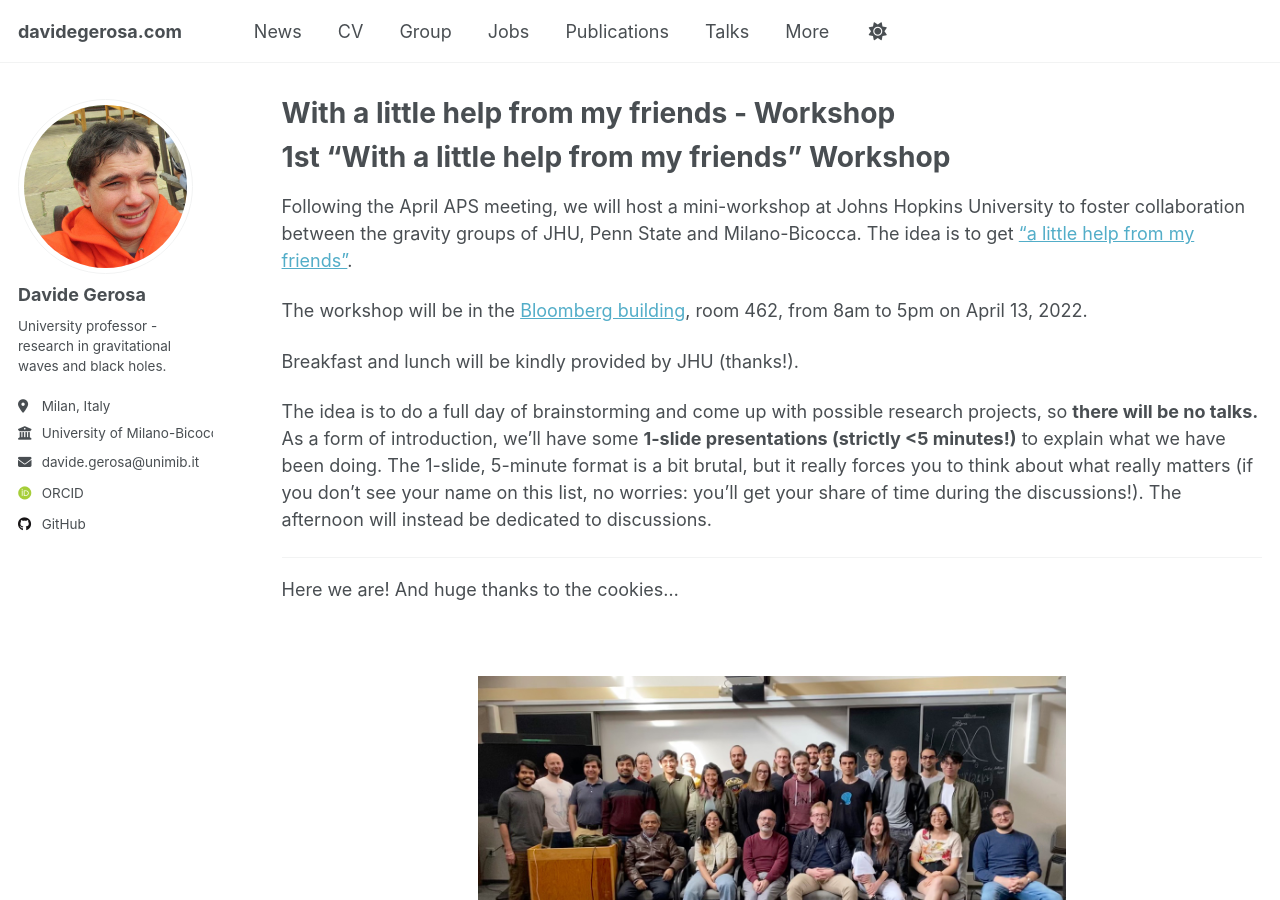
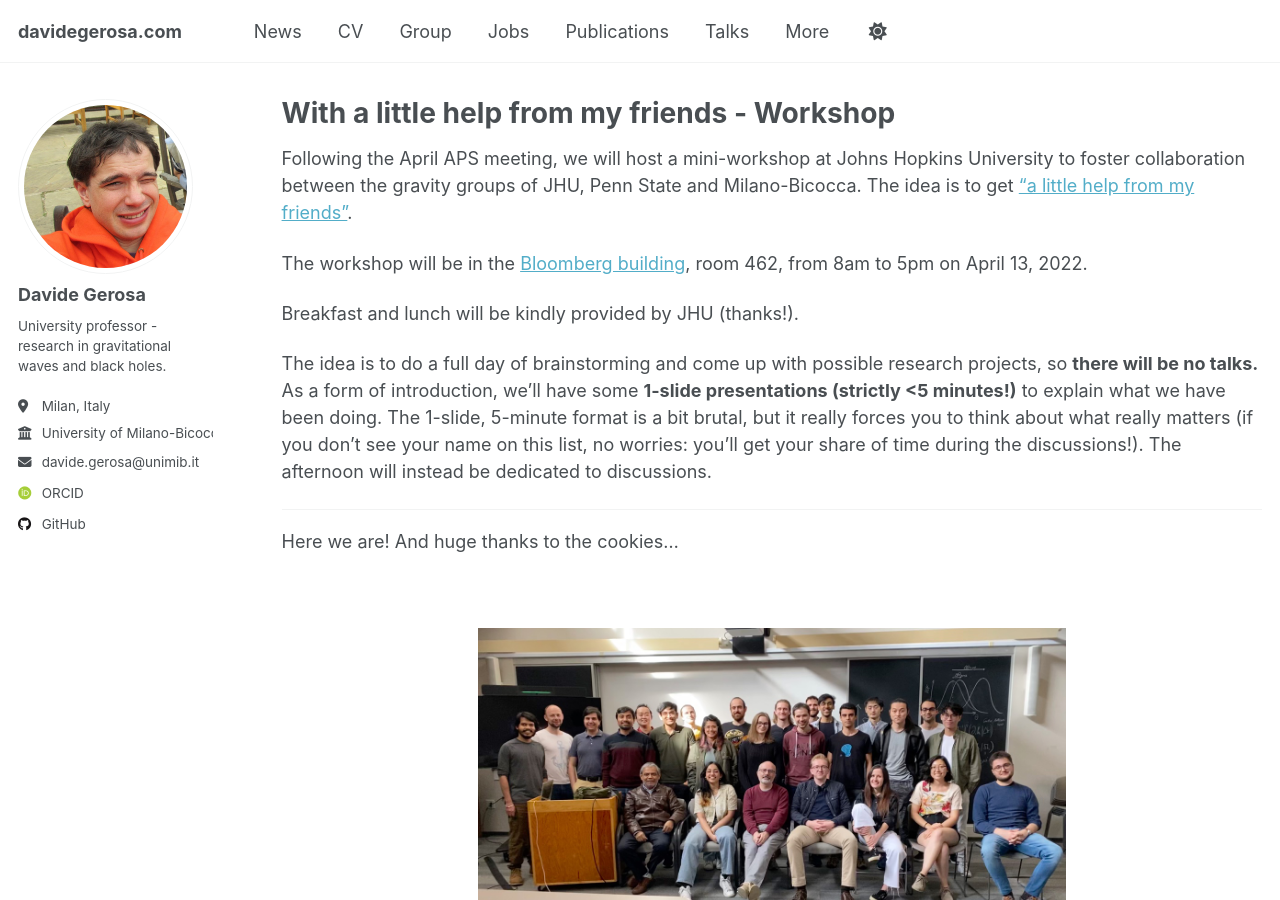
Before and after one commit to dgerosa/website, a Jekyll site: the page built from _pages/with-a-little-help-from-my-friends.md, in a window 1280 px wide and 900 px high. Built offline with Jekyll 4.4.1, drawn with Linux system fonts in a browser that asks for light colours; some web fonts are replaced.

Commit message:
Sat Jun 14 12:41:10 CEST 2025

```diff
--- a/_pages/with-a-little-help-from-my-friends.md
+++ b/_pages/with-a-little-help-from-my-friends.md
@@ -1,14 +1,12 @@
 ---
 layout: archive
 title: "With a little help from my friends - Workshop"
-permalink: /with-a-little-help-from-my-friends//
+permalink: /with-a-little-help-from-my-friends/
 author_profile: true
 redirect_from:
   - /with-a-little-help-from-my-friends-workshop/
 ---
 
-
-# 1st “With a little help from my friends” Workshop
 
 Following the April APS meeting, we will host a mini-workshop at Johns Hopkins University to foster collaboration between the gravity groups of JHU, Penn State and Milano-Bicocca. The idea is to get ["a little help from my friends"](https://www.youtube.com/watch?v=0C58ttB2-Qg&ab_channel=TheBeatles-Topic).
 
```
Also changed, not shown: _pages/conferences.md (+1 -1 lines).
